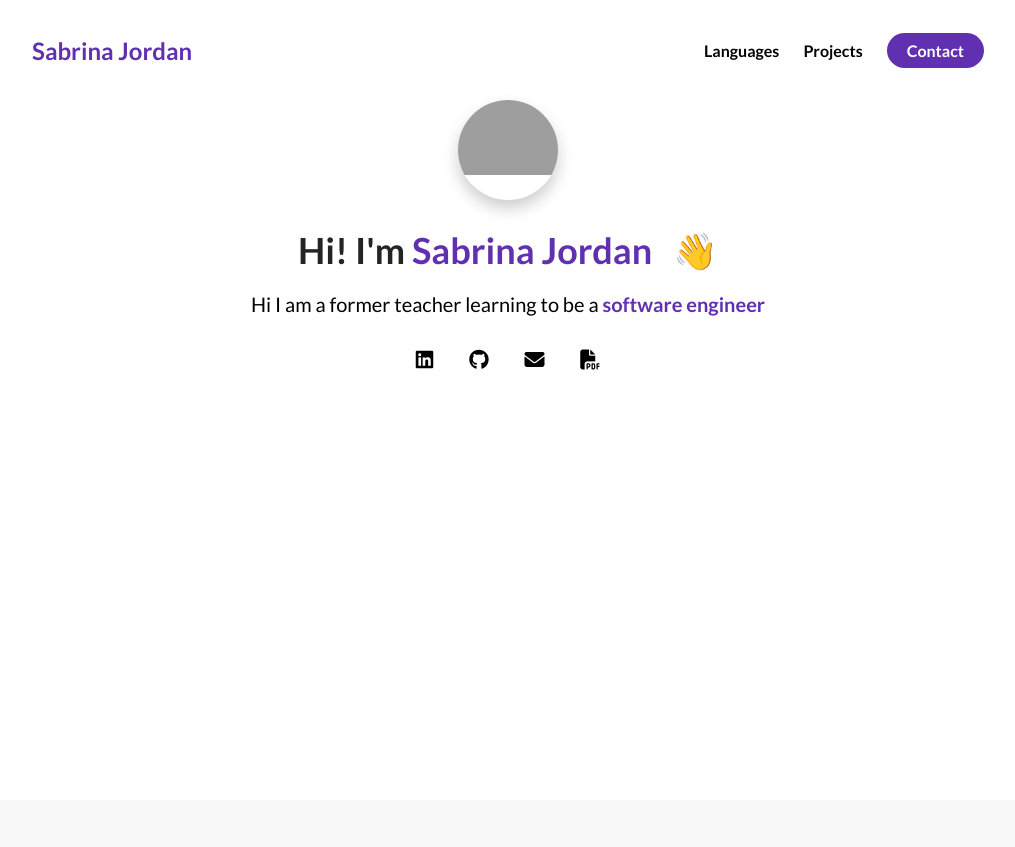
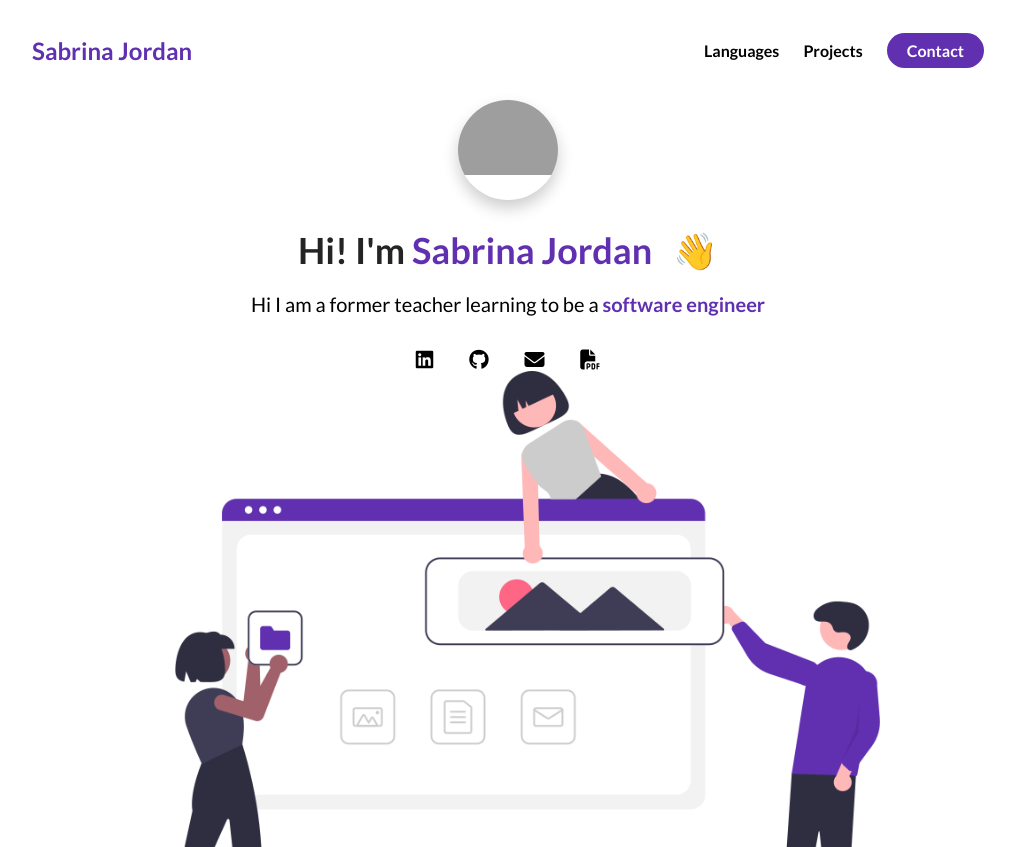
Before and after one commit to snj0625/e-portfolio, a plain HTML site: page index.html in a window 1280 px wide. Shown: the top 847 px of the page, without its empty margins (132-1147 px from the left). Drawn offline with Linux system fonts and the light colour scheme; the site is published under a folder, as on GitHub Pages, so addresses that start at the root find nothing.

Commit message:
Update index.html

```diff
--- a/index.html
+++ b/index.html
@@ -63,7 +63,7 @@
                     </div>
                 </div>
                 <figure class="about-me_img--container">
-                    <img class="about-me_img" src="/assets/undraw_websites.png" alt=""><img>
+                    <img class="about-me_img" src="./assets/undraw_websites.png" alt=""><img>
                 </figure>
             </div>
         </div>
```
